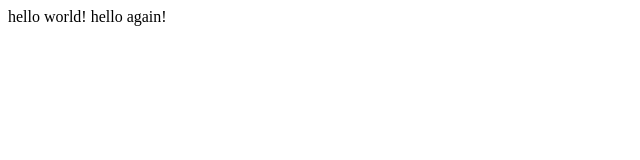
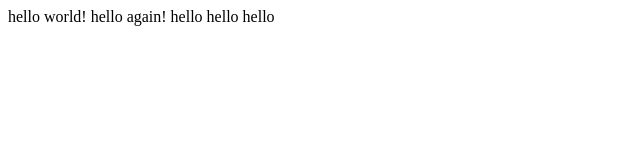
Before and after one commit to kyle-eWEST/lecture0, a plain HTML site: page hello.html in a window 1280 px wide. Shown: the whole page, without its empty margins (0-640 px from the left). Drawn offline with Linux system fonts and the light colour scheme.

Commit message:
Update hello.html

```diff
--- a/hello.html
+++ b/hello.html
@@ -4,6 +4,6 @@
       <title>my webpage</title>
     </head>
     <body>
-      hello world! hello again!
+      hello world! hello again! hello hello hello
     </body>
 </html>
```
